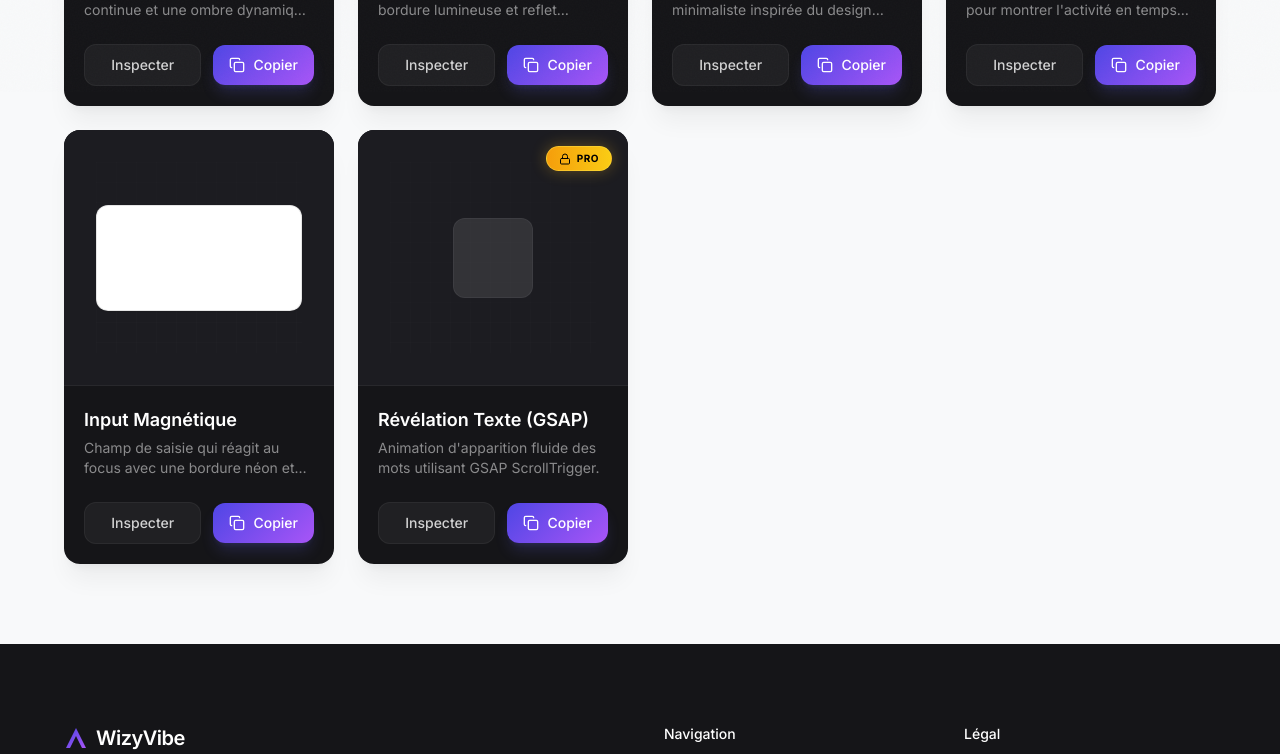
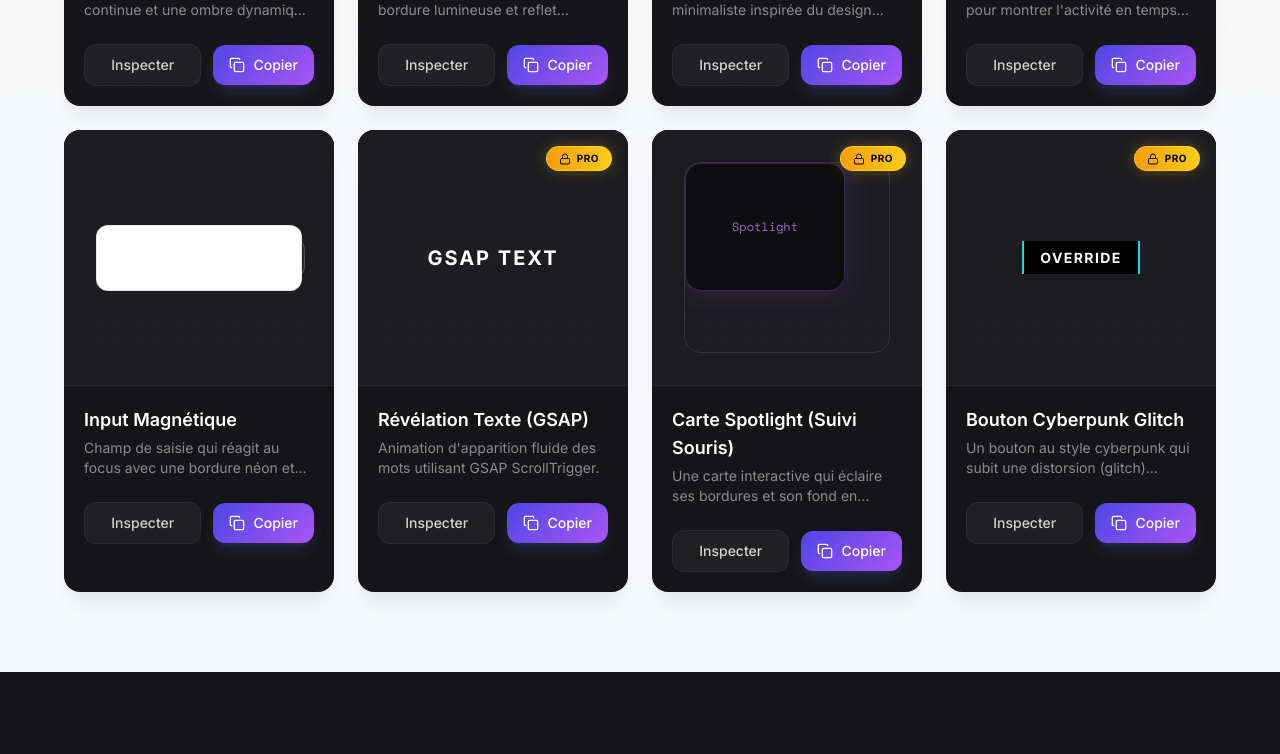
Before and after one commit to RichardManso/WizyVibe, a React (Vite) app: page /app in a window 1280 px wide. Shown: the part 708-1462 px from the top of the page. Built offline with nearby package versions, Linux system fonts and the light colour scheme.

Commit message:
feat: Ajout de 2 composants premium (Spotlight et Cyberpunk) et aperçus visuels

```diff
--- a/src/components/EffectCard.tsx
+++ b/src/components/EffectCard.tsx
@@ -25,7 +25,7 @@ export const EffectCard: React.FC<EffectCardProps> = ({ effect, onCopy, onInspec
         <div className="w-full h-full flex items-center justify-center relative">
           <div className="absolute inset-0 bg-grid-dark opacity-30 pointer-events-none"></div>
 
-          <div className={`${effect.tailwindClasses.replace('rounded-[2rem]', 'rounded-2xl')} ${effect.id === 'shimmer-button' ? 'shimmer-btn' : ''} max-w-full max-h-full relative z-10`}>
+          <div className={`${effect.tailwindClasses.replace(/\{\{.*?\}\}/g, '').replace('rounded-[2rem]', 'rounded-2xl')} ${effect.id === 'shimmer-button' ? 'shimmer-btn' : ''} max-w-full max-h-full relative z-10`}>
             {effect.id === 'bento-asymmetric' ? (
               <>
                 <div className="bg-white/10 rounded-lg h-20 border border-white/5"></div>
@@ -36,6 +36,16 @@ export const EffectCard: React.FC<EffectCardProps> = ({ effect, onCopy, onInspec
               'Survolez-moi'
             ) : effect.id === 'glassmorphism' ? (
               <div className="text-white font-medium text-sm">Glassmorphism</div>
+            ) : effect.id === 'live-badge' ? (
+              <div className="flex items-center gap-2"><div className="w-2 h-2 rounded-full bg-green-500 animate-pulse"></div><span className="text-white text-xs font-mono">LIVE</span></div>
+            ) : effect.id === 'magnetic-input' ? (
+              <div className="w-48 h-10 border border-white/20 rounded-xl bg-white/5 flex items-center px-4"><span className="text-white/30 text-xs">Search...</span></div>
+            ) : effect.id === 'gsap-text-reveal' ? (
+              <div className="font-bold text-white text-xl uppercase tracking-widest">GSAP TEXT</div>
+            ) : effect.id === 'spotlight-card' ? (
+              <div className="w-40 h-32 border border-purple-500/30 rounded-2xl flex items-center justify-center bg-black/50 shadow-[0_0_30px_rgba(168,85,247,0.2)]"><span className="text-purple-400/80 text-xs font-mono">Spotlight</span></div>
+            ) : effect.id === 'cyberpunk-glitch' ? (
+              <span className="text-white font-bold tracking-widest text-sm text-red-500 bg-black px-4 py-2 border-l-2 border-r-2 border-cyan-400">OVERRIDE</span>
             ) : (
               <div className="w-20 h-20 bg-white/10 rounded-xl border border-white/5"></div>
             )}
--- a/src/data/registry.ts
+++ b/src/data/registry.ts
@@ -216,5 +216,162 @@ export const TextReveal = ({ text }) => {
     </h2>
   );
 };`
+  },
+  {
+    id: "spotlight-card",
+    name: "Carte Spotlight (Suivi Souris)",
+    description: "Une carte interactive qui éclaire ses bordures et son fond en suivant la position de la souris de l'utilisateur, créant un effet de lampe torche.",
+    category: "Interactions",
+    isPremium: true,
+    parameters: [
+      { id: "spotlight_color", label: "Couleur du Spotlight", type: "color", defaultValue: "#A855F7" },
+      { id: "bg_color", label: "Couleur de Fond (Base)", type: "color", defaultValue: "#151518" },
+      { id: "radius", label: "Taille du Spotlight (px)", type: "range", defaultValue: 300, min: 100, max: 600, step: 50 }
+    ],
+    tailwindClasses: "relative h-64 w-full rounded-2xl overflow-hidden bg-[{{bg_color}}] border border-white/10 group",
+    css: `
+      .spotlight-wrapper {
+        --mouse-x: 50%;
+        --mouse-y: 50%;
+      }
+      .spotlight-wrapper::before {
+        content: "";
+        position: absolute;
+        inset: 0;
+        background: radial-gradient({{radius}}px circle at var(--mouse-x) var(--mouse-y), {{spotlight_color}}20, transparent 40%);
+        opacity: 0;
+        transition: opacity 0.3s;
+        pointer-events: none;
+        z-index: 1;
+      }
+      .spotlight-wrapper:hover::before {
+        opacity: 1;
+      }
+      .spotlight-wrapper::after {
+        content: "";
+        position: absolute;
+        inset: -1px;
+        background: radial-gradient({{radius}}px circle at var(--mouse-x) var(--mouse-y), {{spotlight_color}}50, transparent 40%);
+        opacity: 0;
+        transition: opacity 0.3s;
+        z-index: -1;
+      }
+      .spotlight-wrapper:hover::after {
+        opacity: 1;
+      }
+    `,
+    reactCode: `import React, { useRef, useState } from 'react';
+
+export const SpotlightCard = ({ children }) => {
+  const divRef = useRef(null);
+  const [position, setPosition] = useState({ x: 0, y: 0 });
+  const [opacity, setOpacity] = useState(0);
+
+  const handleMouseMove = (e) => {
+    if (!divRef.current) return;
+    const rect = divRef.current.getBoundingClientRect();
+    setPosition({ x: e.clientX - rect.left, y: e.clientY - rect.top });
+  };
+
+  return (
+    <div
+      ref={divRef}
+      onMouseMove={handleMouseMove}
+      onMouseEnter={() => setOpacity(1)}
+      onMouseLeave={() => setOpacity(0)}
+      className="relative h-64 w-full rounded-2xl bg-[{{bg_color}}] border border-white/10 overflow-hidden"
+    >
+      <div
+        className="pointer-events-none absolute -inset-px opacity-0 transition-opacity duration-300"
+        style={{
+          opacity,
+          background: \`radial-gradient({{radius}}px circle at \${position.x}px \${position.y}px, {{spotlight_color}}50, transparent 40%)\`,
+        }}
+      />
+      <div
+        className="pointer-events-none absolute inset-0 opacity-0 transition-opacity duration-300"
+        style={{
+          opacity,
+          background: \`radial-gradient({{radius}}px circle at \${position.x}px \${position.y}px, {{spotlight_color}}20, transparent 40%)\`,
+        }}
+      />
+      <div className="relative z-10 p-8 h-full">
+        {children || <span className="text-white">Hover me!</span>}
+      </div>
+    </div>
+  );
+};`
+  },
+  {
+    id: "cyberpunk-glitch",
+    name: "Bouton Cyberpunk Glitch",
+    description: "Un bouton au style cyberpunk qui subit une distorsion (glitch) aléatoire au survol, avec un effet visuel brut.",
+    category: "Interactions",
+    isPremium: true,
+    parameters: [
+      { id: "primary_color", label: "Couleur Primaire", type: "color", defaultValue: "#ff003c" },
+      { id: "secondary_color", label: "Couleur Secondaire (Glitch)", type: "color", defaultValue: "#00e6f6" },
+      { id: "text", label: "Texte du Bouton", type: "text", defaultValue: "SYSTEM.OVERRIDE()" }
+    ],
+    tailwindClasses: "relative px-8 py-4 bg-[{{primary_color}}] text-white font-bold tracking-[0.2em] text-sm uppercase cursor-pointer transition-all duration-300 cyberpunk-glitch-btn border-none shadow-[0_0_15px_{{primary_color}}40]",
+    css: `
+      .cyberpunk-glitch-btn {
+        clip-path: polygon(0 0, 100% 0, 100% calc(100% - 10px), calc(100% - 10px) 100%, 0 100%);
+      }
+      .cyberpunk-glitch-btn::before,
+      .cyberpunk-glitch-btn::after {
+        content: "{{text}}";
+        position: absolute;
+        top: 0; left: 0; right: 0; bottom: 0;
+        background: {{primary_color}};
+        display: flex;
+        align-items: center;
+        justify-content: center;
+        opacity: 0;
+      }
+      .cyberpunk-glitch-btn::before {
+        left: 2px;
+        text-shadow: -1px 0 {{secondary_color}};
+        animation: glitch-anim-1 2s infinite linear alternate-reverse;
+      }
+      .cyberpunk-glitch-btn::after {
+        left: -2px;
+        text-shadow: -1px 0 #00ff00;
+        animation: glitch-anim-2 3s infinite linear alternate-reverse;
+      }
+      .cyberpunk-glitch-btn:hover::before,
+      .cyberpunk-glitch-btn:hover::after {
+        opacity: 1;
+      }
+      @keyframes glitch-anim-1 {
+        0% { clip-path: inset(20% 0 80% 0); transform: translate(-2px, 1px); }
+        20% { clip-path: inset(60% 0 10% 0); transform: translate(2px, -1px); }
+        40% { clip-path: inset(40% 0 50% 0); transform: translate(1px, 2px); }
+        60% { clip-path: inset(80% 0 5% 0); transform: translate(-1px, -2px); }
+        80% { clip-path: inset(10% 0 70% 0); transform: translate(2px, 1px); }
+        100% { clip-path: inset(30% 0 50% 0); transform: translate(-2px, -1px); }
+      }
+      @keyframes glitch-anim-2 {
+        0% { clip-path: inset(10% 0 60% 0); transform: translate(2px, 1px); }
+        20% { clip-path: inset(80% 0 5% 0); transform: translate(-2px, -2px); }
+        40% { clip-path: inset(30% 0 20% 0); transform: translate(2px, 2px); }
+        60% { clip-path: inset(70% 0 10% 0); transform: translate(-1px, -1px); }
+        80% { clip-path: inset(40% 0 50% 0); transform: translate(1px, 1px); }
+        100% { clip-path: inset(20% 0 30% 0); transform: translate(-2px, 2px); }
+      }
+    `,
+    reactCode: `import React from 'react';
+import './cyberpunk.css'; // Add the CSS keyframes here
+
+export const CyberpunkButton = ({ onClick }) => {
+  return (
+    <button
+      onClick={onClick}
+      className="relative px-8 py-4 bg-[{{primary_color}}] text-white font-bold tracking-[0.2em] text-sm uppercase cursor-pointer transition-all duration-300 cyberpunk-glitch-btn border-none shadow-[0_0_15px_{{primary_color}}40]"
+    >
+      {{text}}
+    </button>
+  );
+};`
   }
 ];
```
